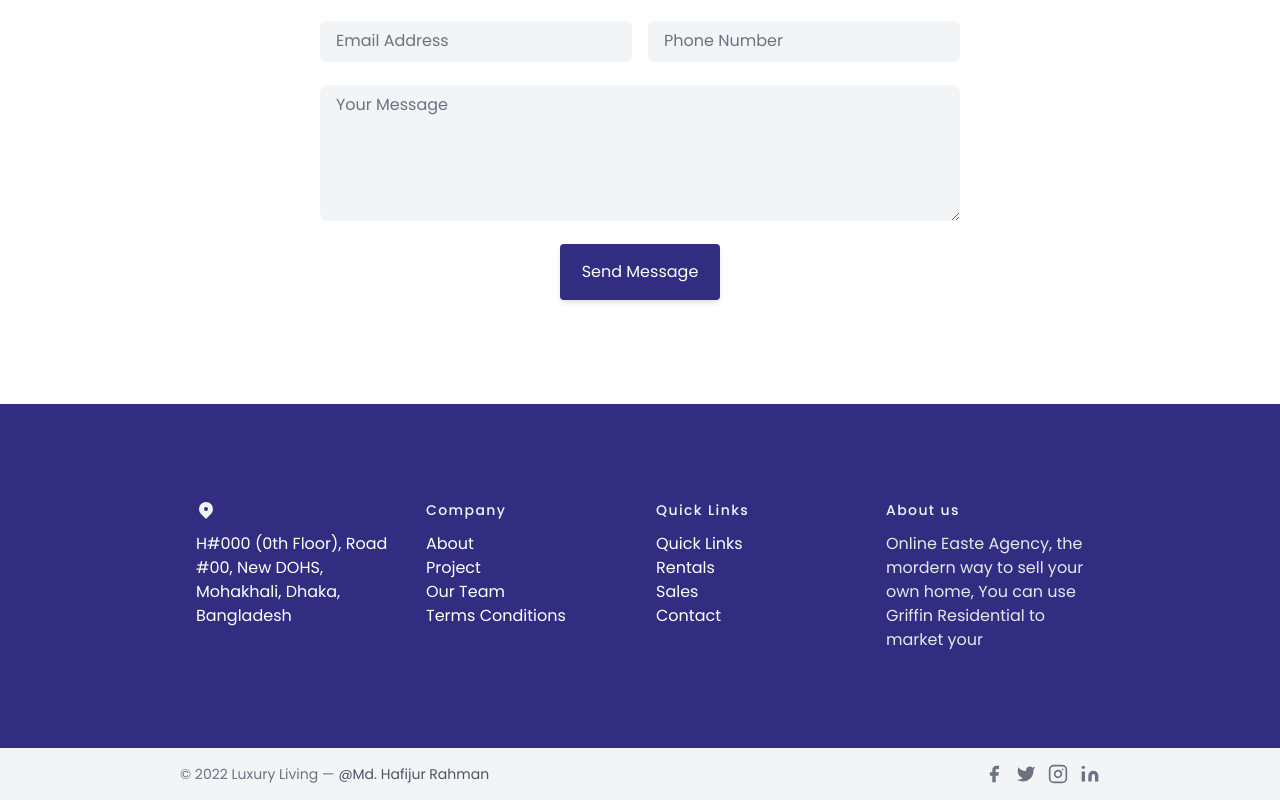
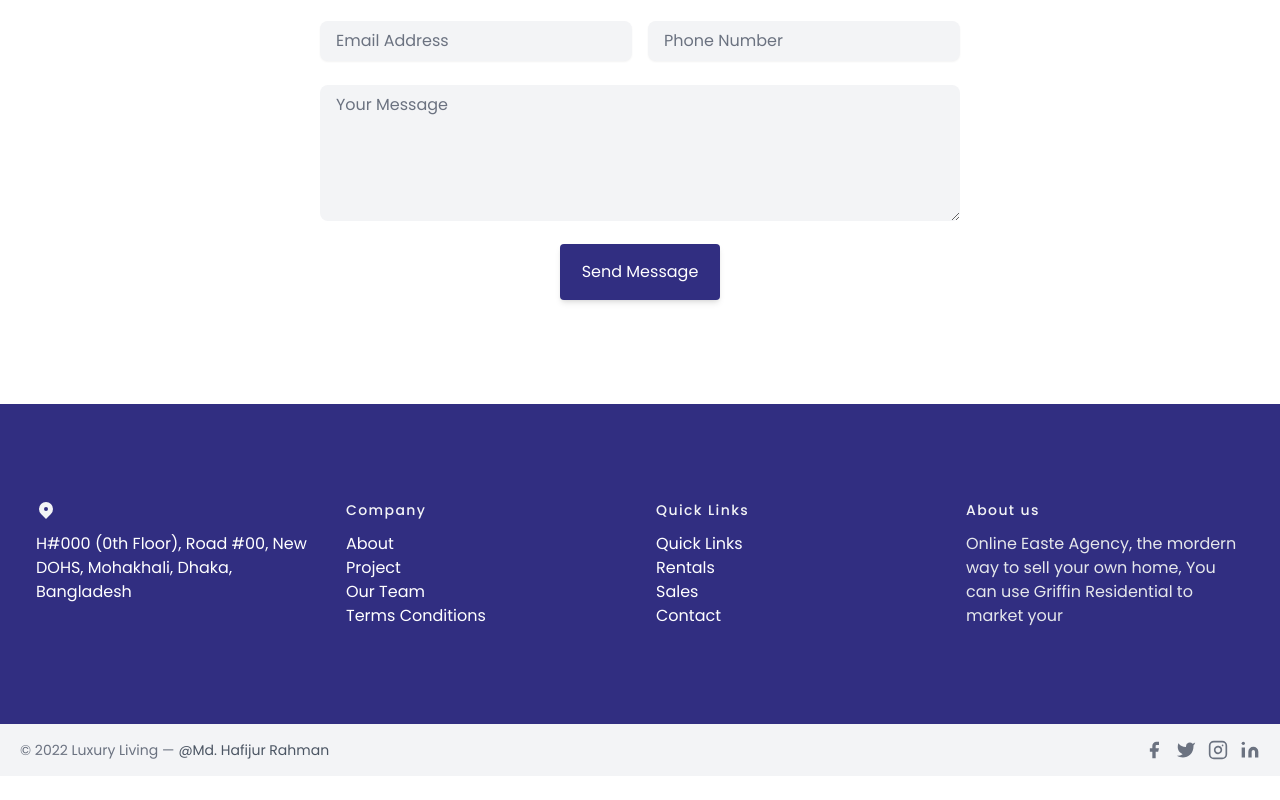
Before and after one commit to MuhammadHafijur/luxury-living, a React (Create React App) app: page / in a window 1280 px wide. Shown: the part 3001-3801 px from the top of the page. After the commit the page ends 3777 px from the top, so only its background shows below. Built offline with nearby package versions, Linux system fonts and the light colour scheme.

Commit message:
changed footer  design

```diff
--- a/src/Pages/Shared/Footer/Footer.js
+++ b/src/Pages/Shared/Footer/Footer.js
@@ -4,7 +4,7 @@ const Footer = () => {
   return (
     <div>
       <footer className="bg-indigo-900 text-gray-600 body-font">
-        <div className="w-3/4 mx-auto px-5 py-24 flex md:items-center lg:items-start md:flex-row md:flex-nowrap flex-wrap flex-col">
+        <div className="px-5 py-24 flex md:items-center lg:items-start md:flex-row md:flex-nowrap flex-wrap flex-col">
           <div className="flex-grow flex flex-wrap mx-auto -mb-10 md:text-left text-center order-first">
             <div className="lg:w-1/4 md:w-1/2 w-full px-4">
               <h2 className="title-font font-medium text-gray-100 tracking-widest text-sm mb-3">
@@ -82,7 +82,7 @@ const Footer = () => {
           </div>
         </div>
         <div className="bg-gray-100">
-          <div className="w-3/4 mx-auto py-4 px-5 flex flex-wrap flex-col sm:flex-row">
+          <div className="py-4 px-5 flex flex-wrap flex-col sm:flex-row">
             <p className="text-gray-500 text-sm text-center sm:text-left">
               © 2022 Luxury Living —
               <a
```
